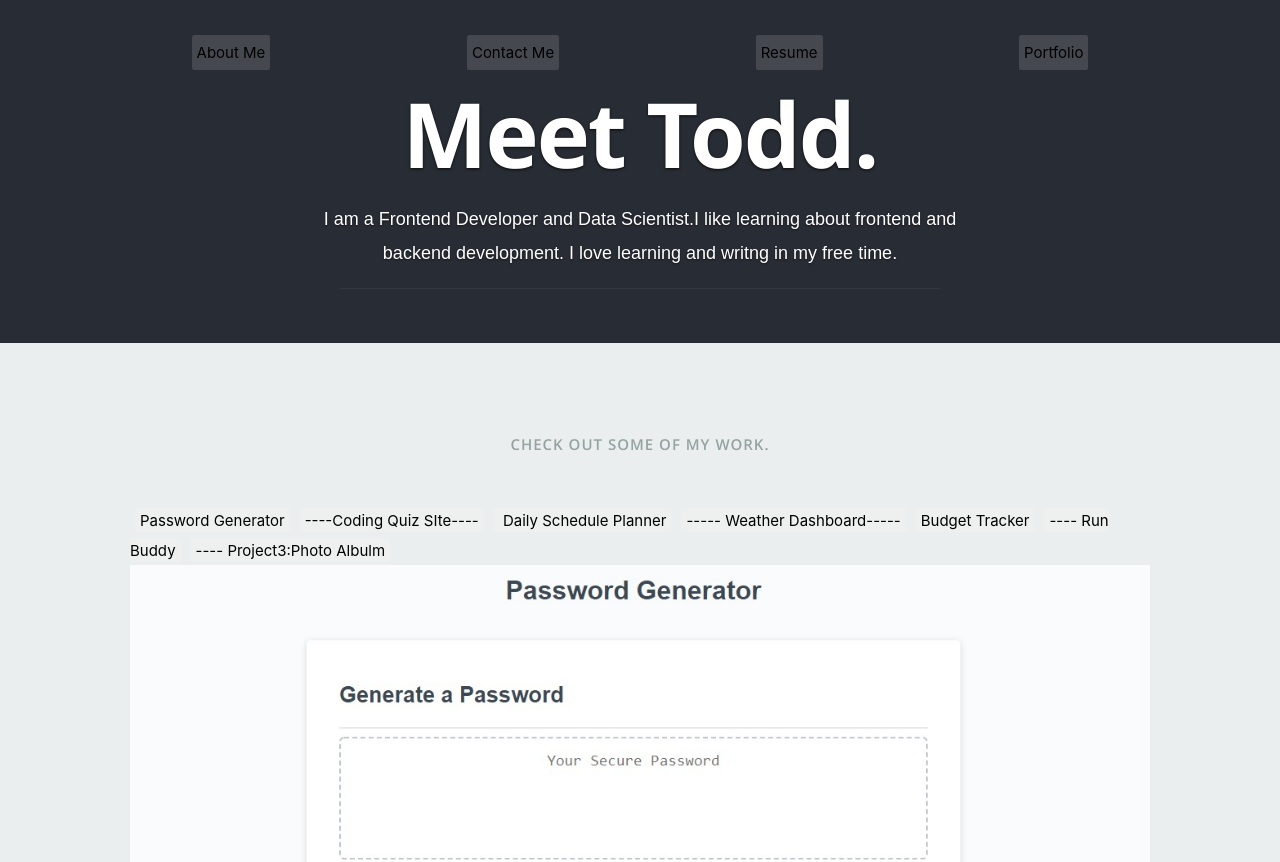
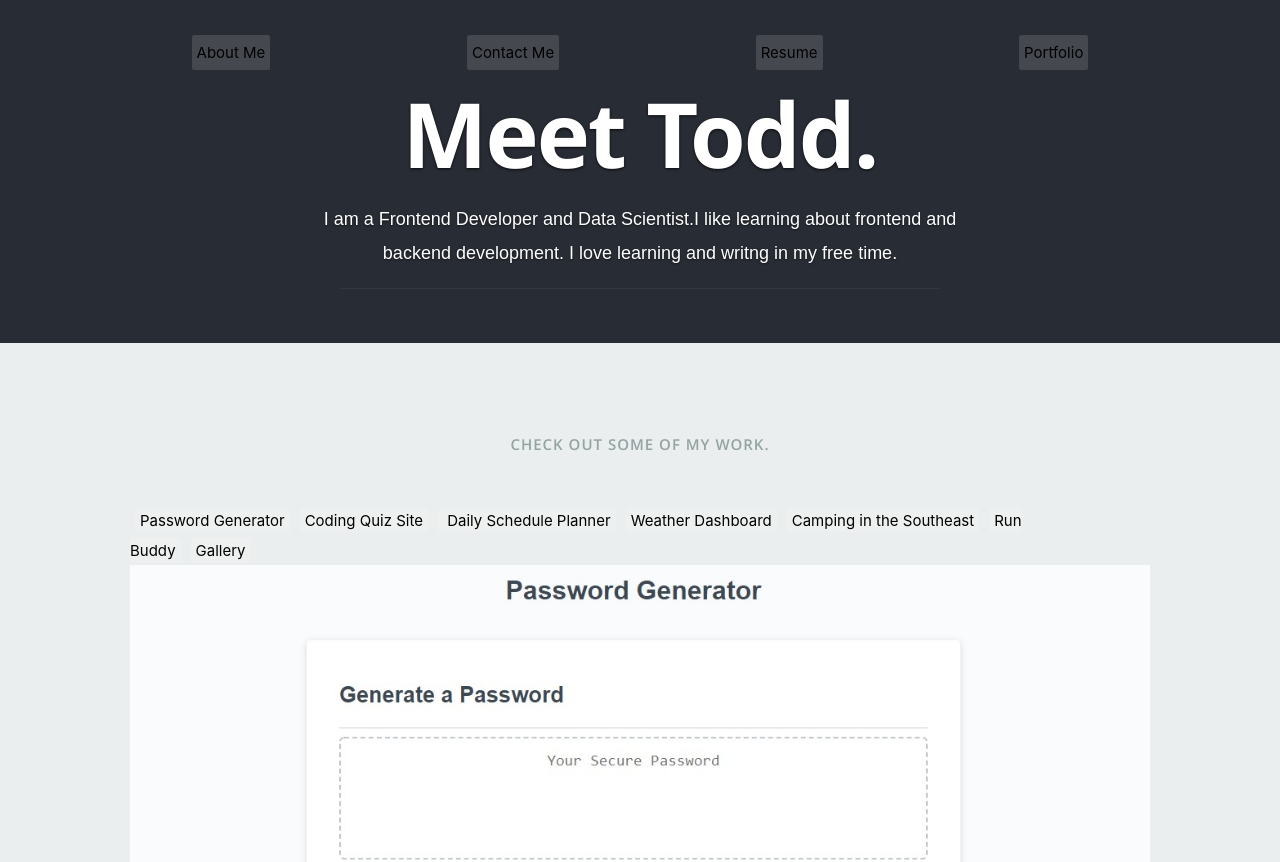
Before and after one commit to ttrulock1/portfolio-site, a React (Create React App) app: page /portfolio in a window 1280 px wide. Shown: the top 862 px of the page. Built offline with nearby package versions, Linux system fonts and the light colour scheme.

Commit message:
corrected spelling

```diff
--- a/src/components/Portfolio.js
+++ b/src/components/Portfolio.js
@@ -23,12 +23,12 @@ const Portfolio = props => {
 
                     <div class="list-group" id="list-tab" role="tablist">
                        <a class="list-group-item list-group-item-action active" id="list-readme-list" data-toggle="list" href="#list-readme" role="tab" aria-controls="readme">Password Generator</a>
-                       <a class="list-group-item list-group-item-action" id="list-portfolio-list" data-toggle="list" href="#list-portfolio" role="tab" aria-controls="portfolio">----Coding Quiz SIte----</a>
+                       <a class="list-group-item list-group-item-action" id="list-portfolio-list" data-toggle="list" href="#list-portfolio" role="tab" aria-controls="portfolio">Coding Quiz Site</a>
                        <a class="list-group-item list-group-item-action" id="list-Plan-list" data-toggle="list" href="#list-Plan" role="tab" aria-controls="Plan"> Daily Schedule Planner</a>
-                       <a class="list-group-item list-group-item-action" id="list-pw-list" data-toggle="list" href="#list-pw" role="tab" aria-controls="pw">----- Weather Dashboard-----</a>
-                       <a class="list-group-item list-group-item-action" id="list-btProject-list" data-toggle="list" href="#list-btProject" role="tab" aria-controls="btProject">Budget Tracker</a>
-                       <a class="list-group-item list-group-item-action" id="list-run-list" data-toggle="list" href="#list-run" role="tab" aria-controls="run">---- Run Buddy</a>
-                       <a class="list-group-item list-group-item-action" id="list-project3" data-toggle="list" href="#project-3" role="tab" aria-controls="project3">---- Project3:Photo Albulm</a>
+                       <a class="list-group-item list-group-item-action" id="list-pw-list" data-toggle="list" href="#list-pw" role="tab" aria-controls="pw">Weather Dashboard</a>
+                       <a class="list-group-item list-group-item-action" id="list-btProject-list" data-toggle="list" href="#list-btProject" role="tab" aria-controls="btProject">Camping in the Southeast</a>
+                       <a class="list-group-item list-group-item-action" id="list-run-list" data-toggle="list" href="#list-run" role="tab" aria-controls="run">Run Buddy</a>
+                       <a class="list-group-item list-group-item-action" id="list-project3" data-toggle="list" href="#project-3" role="tab" aria-controls="project3">Gallery</a>
                     </div>
 
                     <div class="tab-content" id="nav-tabContent">
```
